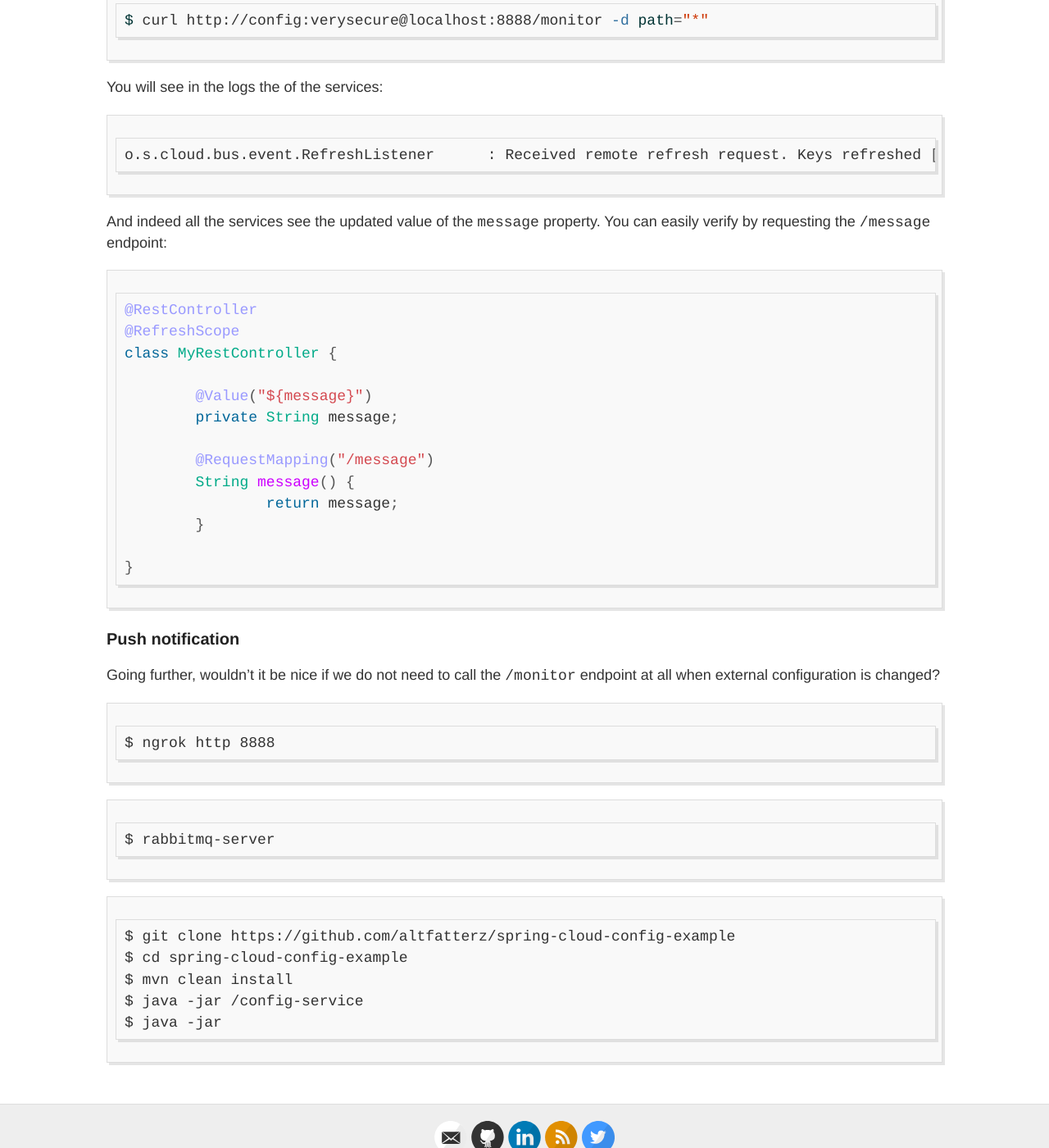
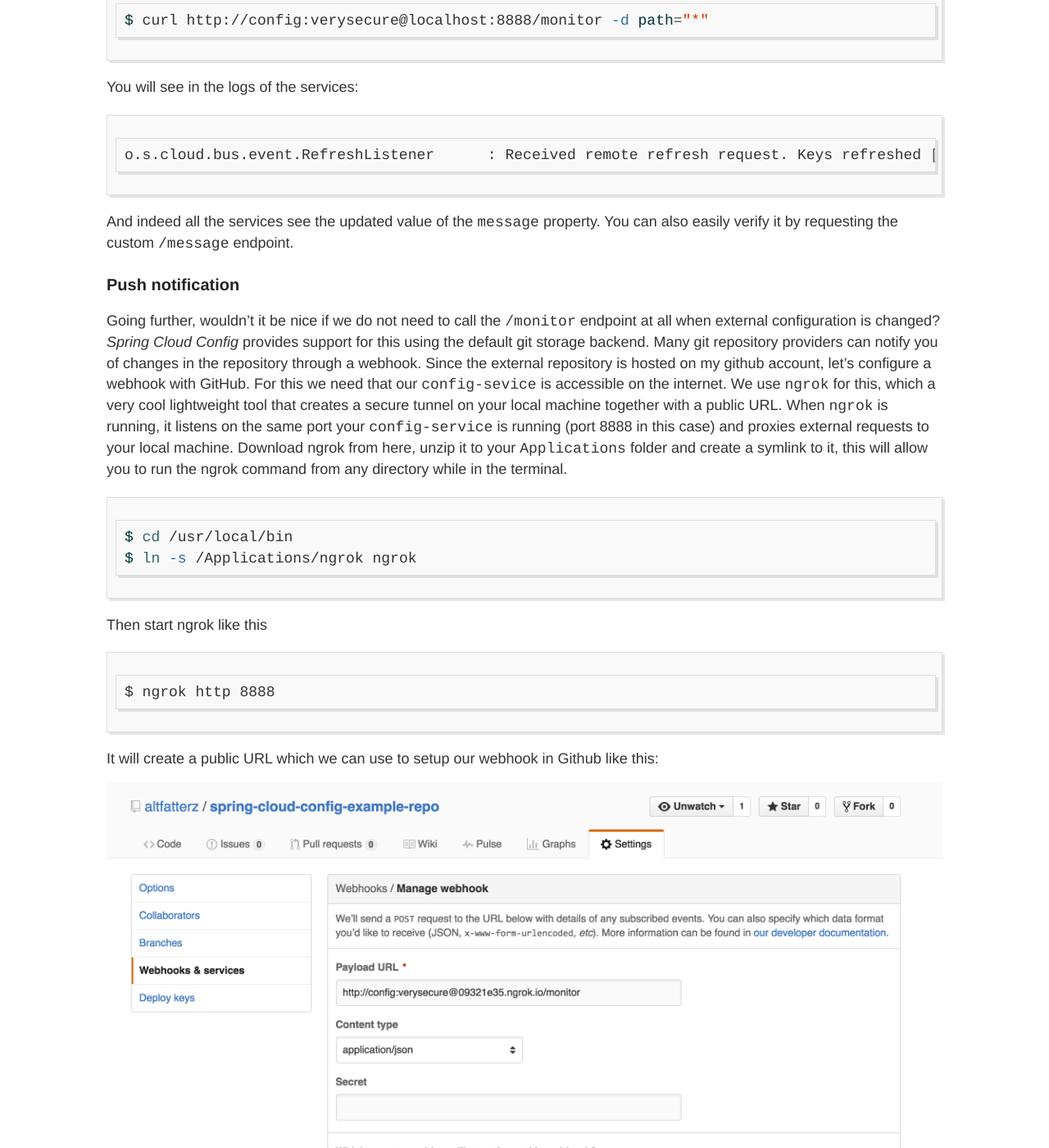
Before and after one commit to altfatterz/altfatterz.github.io, a Jekyll site: the page built from _posts/2016-06-26-centralized-configuration-with-spring-cloud-config.md, in a window 1280 px wide and 1400 px high, scrolled down 4112 px. Shown: the whole window at 82% size. Built offline with Jekyll 4.4.1, drawn with Linux system fonts in a browser that asks for light colours; comment, search, counter and statistics services are not loaded; some of the changed text lies outside the part shown.

Commit message:
final version

````diff
--- a/_posts/2016-06-26-centralized-configuration-with-spring-cloud-config.md
+++ b/_posts/2016-06-26-centralized-configuration-with-spring-cloud-config.md
@@ -1,12 +1,12 @@
 ---
 layout: post
 title: Centralized configuration with Spring Cloud Config
-tags: [spring]
+tags: [springcloudoss]
 ---
 
-In this blog post I am looking into [Spring Cloud Config](https://cloud.spring.io/spring-cloud-config/) project which is a great tool for centralized configuration management in a microservice environment. I have prepared a simple example project which you can find on my [github](git clone https://github.com/altfatterz/spring-cloud-config-example) account. It contains a `config-service` leveraging *Spring Cloud Config Server* and three little services using *Spring Cloud Config Client*.
+In this blog post I am looking into [Spring Cloud Config](https://cloud.spring.io/spring-cloud-config/) project which is a great tool for centralized configuration management in a microservice environment. I have prepared a simple example project which you can find on my [github](https://github.com/altfatterz/spring-cloud-config-example) account. It contains a `config-service` leveraging *Spring Cloud Config Server* and three little services using *Spring Cloud Config Client*.
 
-Clone the configuration and example repositories and build the project into your home directory.
+Clone the configuration and example repositories into your home directory and build the project.
 
 ```sh
 $ git clone https://github.com/altfatterz/spring-cloud-config-example-repo
@@ -137,47 +137,50 @@
 $ curl http://config:verysecure@localhost:8888/monitor -d path="*"
 ```
 
-You will see in the logs the of the services:
+You will see in the logs of the services:
 
 ```sh
 o.s.cloud.bus.event.RefreshListener      : Received remote refresh request. Keys refreshed [message]
 ```
 
-And indeed all the services see the updated value of the `message` property. You can easily verify by requesting the `/message` endpoint:
-
-```java
-@RestController
-@RefreshScope
-class MyRestController {
-
-	@Value("${message}")
-	private String message;
-
-	@RequestMapping("/message")
-	String message() {
-		return message;
-	}
-
-}
-```
+And indeed all the services see the updated value of the `message` property. You can also easily verify it by requesting the custom `/message` endpoint.
 
 ### Push notification
 
-Going further, wouldn't it be nice if we do not need to call the `/monitor` endpoint at all when external configuration is changed?
+Going further, wouldn't it be nice if we do not need to call the `/monitor` endpoint at all when external configuration is changed? *Spring Cloud Config* provides support for this using the default git storage backend.
+Many git repository providers can notify you of changes in the repository through a webhook. Since the external repository is hosted on my github account, let's configure a webhook with GitHub. For this we need that our `config-sevice` is accessible on the internet.
+We use `ngrok` for this, which a very cool lightweight tool that creates a secure tunnel on your local machine together with a public URL. When `ngrok` is running, it listens on the same port your `config-service` is running (port 8888 in this case) and proxies external requests to your local machine.
+Download ngrok from here, unzip it to your `Applications` folder and create a symlink to it, this will allow you to run the ngrok command from any directory while in the terminal.
 
+```sh
+$ cd /usr/local/bin
+$ ln -s /Applications/ngrok ngrok
+```
+
+Then start ngrok like this
 
 ```
 $ ngrok http 8888
 ```
 
-```
-$ rabbitmq-server
+It will create a public URL which we can use to setup our webhook in Github like this:
+
+![DockerHub](/images/github-webhook.png)
+
+We need to an activate the webhook functionality by setting the `spring.cloud.config.server.monitor.github.enabled` to `true`, and the `spring.cloud.config.server.git.uri` to the github url and restart the `config-service`
+
+```sh
+java -Dsecurity.user.name=config \
+     -Dsecurity.user.password=verysecure \
+     -Dspring.cloud.config.server.monitor.github.enabled=true \
+     -Dspring.cloud.config.server.git.uri=https://github.com/altfatterz/spring-cloud-config-example-repo \
+     -Dencrypt.key=foobarbaz \
+     -jar config-service/target/config-service-0.0.1-SNAPSHOT.jar
 ```
 
-```
-$ git clone https://github.com/altfatterz/spring-cloud-config-example
-$ cd spring-cloud-config-example
-$ mvn clean install
-$ java -jar /config-service
-$ java -jar
-```
+And again let's change the `message` property in the `application.properties` in your local `spring-cloud-config-example-repo` commit the changes and push it up to the origin. Soon you will notice in the logs that the `config-service` receives the Github push event and sends `RefreshRemoteApplicationEvent`s (delivered through Spring Cloud Bus with RabbitMQ transport) targeted at the applications it thinks might have changed (in this case to all targeted applications)
+As an exercise you can try if you just change a property in the `foo-service.properties` file then the config-service will send refresh event just to the `foo-service`.
+
+## Summary
+
+Congratulations! You just setup centralized configuration management in a distributed system with automatic re-initialization using push notification, how cool is that? :)
````
Also changed, not shown: images/github-webhook.png (added).
